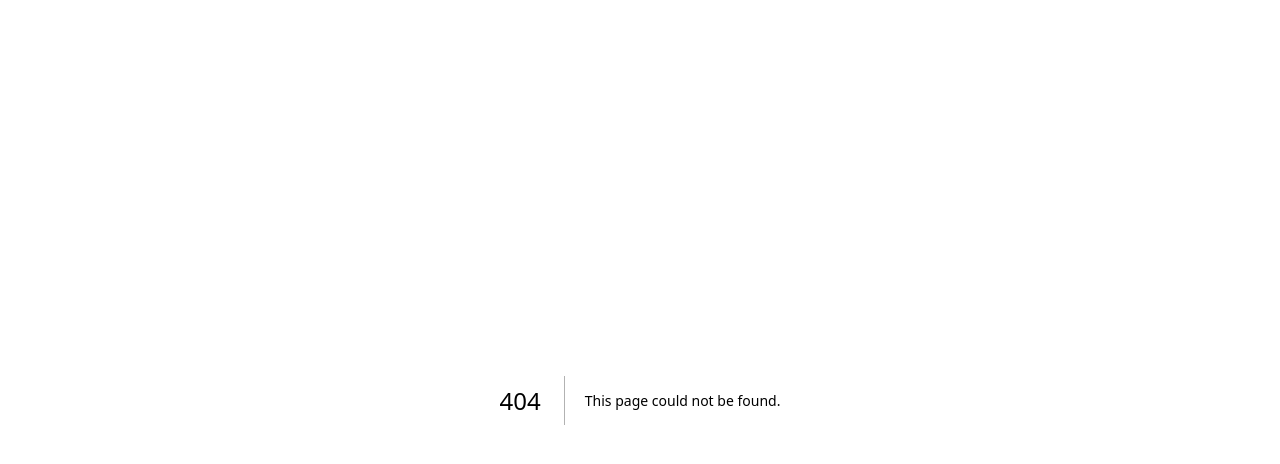
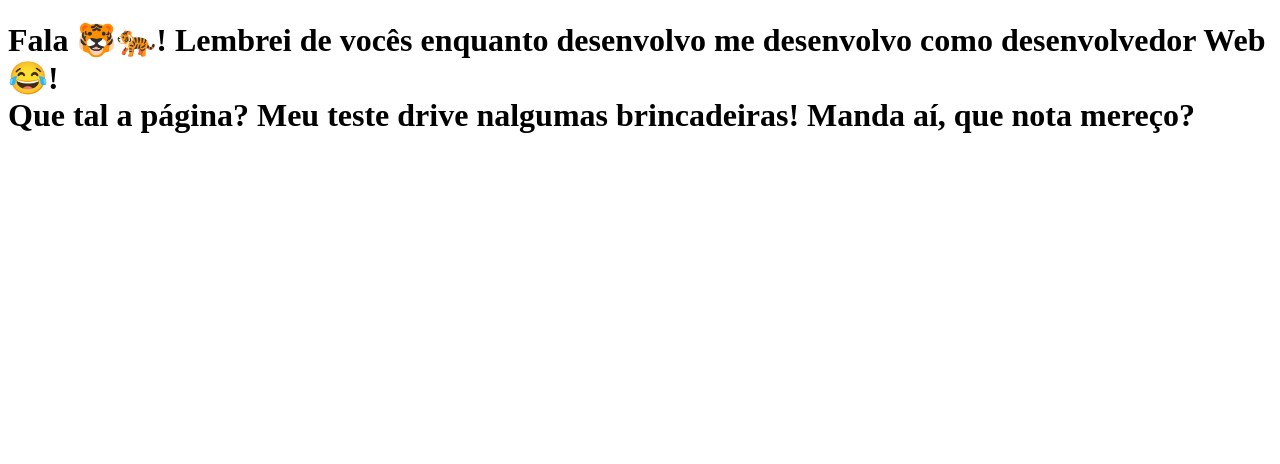
Before and after one commit to dctoigo/clone-tabnews, a Next.js app: page /tigrada in a window 1280 px wide. Before the commit this address had no page. Shown: the top 464 px of the page. Built offline with nearby package versions, Linux system fonts and the light colour scheme.

Commit message:
adicinada nova pagina para segunda mensagem

```diff
--- /dev/null
+++ b/pages/tigrada.js
@@ -0,0 +1,7 @@
+function Home () {
+    return <h1>Fala 🐯🐅! Lembrei de vocês enquanto desenvolvo me desenvolvo como desenvolvedor Web 😂! <br></br>
+                Que tal a página? Meu teste drive nalgumas brincadeiras! Manda aí, que nota mereço?
+        </h1>
+}
+
+export default Home;
```
